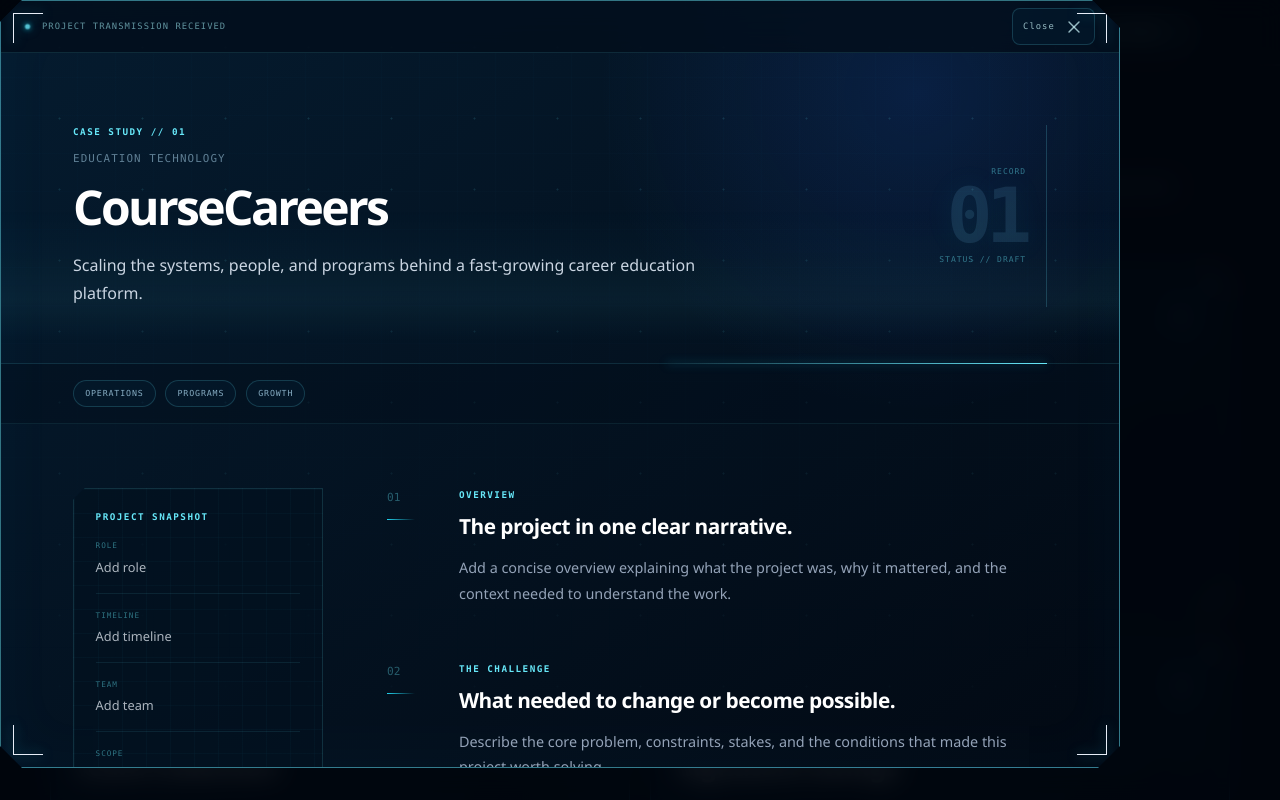
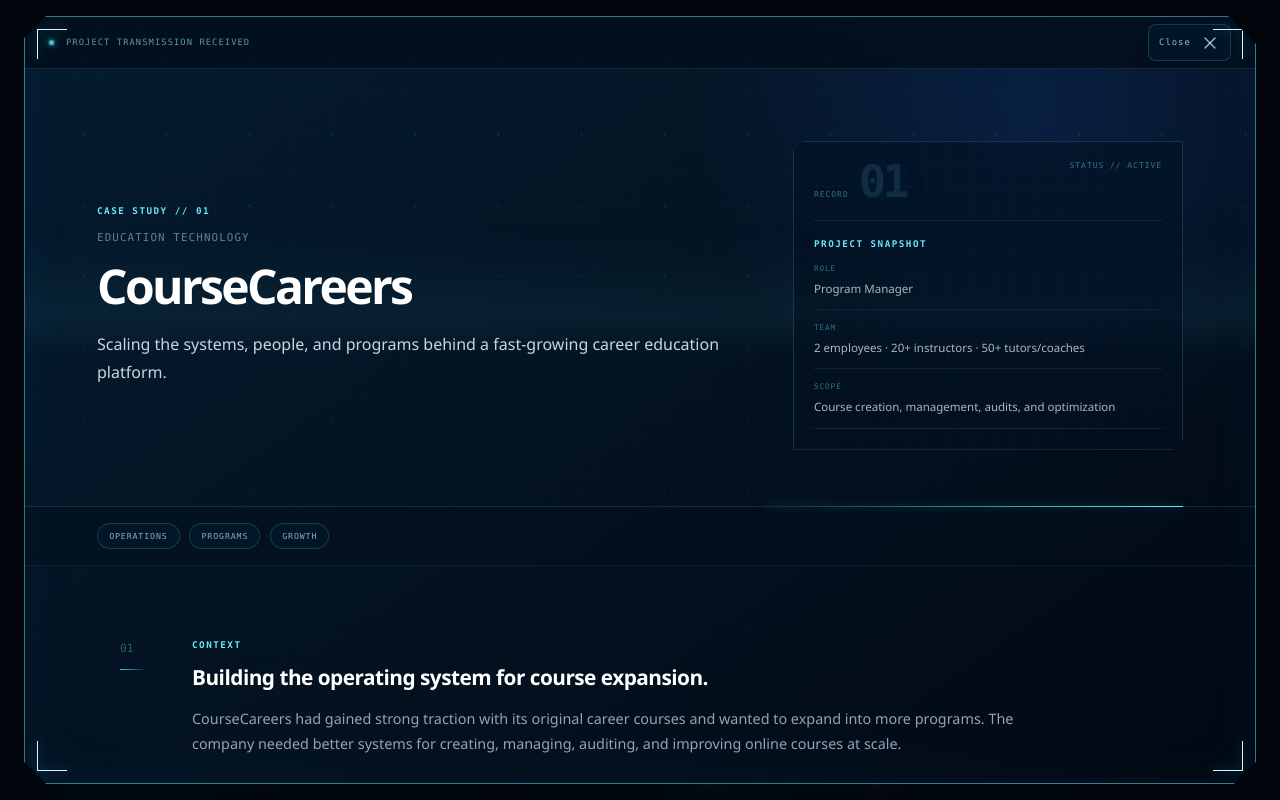
Before and after one commit to colekirky17/ColeKirkpatrick, a Next.js app: page / in a window 1280 px wide. Both pictures are taken after a click on the button 340 px from the left and 1776 px from the top of the page. Shown: the part 1336-2136 px from the top of the page. Built offline with nearby package versions, Linux system fonts and the light colour scheme.

Commit message:
Case study upload #1

```diff
--- a/app/components/case-study-modals.tsx
+++ b/app/components/case-study-modals.tsx
@@ -8,6 +8,24 @@
   description: string;
   tags: string[];
   number: string;
+  snapshot?: {
+    role?: string;
+    timeline?: string;
+    team?: string;
+    scope?: string;
+  };
+  sections?: {
+    label: string;
+    title: string;
+    body?: string;
+    bullets?: string[];
+  }[];
+  outcomes?: {
+    value: string;
+    label: string;
+  }[];
+  outcomeDetails?: string[];
+  skills?: string[];
 };
 
 const caseStudies: CaseStudy[] = [
@@ -18,6 +36,71 @@
       "Scaling the systems, people, and programs behind a fast-growing career education platform.",
     tags: ["Operations", "Programs", "Growth"],
     number: "01",
+    snapshot: {
+      role: "Program Manager",
+      team: "2 employees · 20+ instructors · 50+ tutors/coaches",
+      scope: "Course creation, management, audits, and optimization",
+    },
+    sections: [
+      {
+        label: "Context",
+        title: "Building the operating system for course expansion.",
+        body:
+          "CourseCareers had gained strong traction with its original career courses and wanted to expand into more programs. The company needed better systems for creating, managing, auditing, and improving online courses at scale.",
+      },
+      {
+        label: "The Problem",
+        title: "Expansion needed to become repeatable without losing quality.",
+        bullets: [
+          "Course expansion had previously depended heavily on founder bandwidth.",
+          "There was limited structure around instructor sourcing, course creation, audits, and post-launch improvements.",
+          "Finding credible instructors for new career paths was difficult.",
+          "Quality needed to stay consistent across programs.",
+          "The company needed stronger systems for coaching, tutors, student feedback, and ongoing optimization.",
+        ],
+      },
+      {
+        label: "My Role",
+        title: "Program management across the full education lifecycle.",
+        body:
+          "I researched new course opportunities, sourced instructors, coordinated course launches, built instructor workflows, managed audits, reviewed student feedback, and improved education programs after launch.",
+      },
+      {
+        label: "What I Did",
+        title: "Created structure around people, process, and improvement.",
+        bullets: [
+          "Helped oversee the creation and optimization of 20+ online courses.",
+          "Managed 2 internal employees, 20+ contracted instructors, and 50+ tutors and coaches.",
+          "Built and improved course creation, course management, and audit processes.",
+          "Created SOPs and repeatable workflows for instructors and internal teams.",
+          "Helped support and improve the coaching and tutor ecosystem.",
+          "Used internal data and student feedback to improve course offerings and outcomes.",
+          "Helped execute student-facing product and experience improvements.",
+        ],
+      },
+    ],
+    outcomes: [
+      { value: "20+", label: "Courses launched or optimized" },
+      { value: "50+", label: "Tutors and coaches supported" },
+      { value: "Millions", label: "Education product revenue supported" },
+    ],
+    outcomeDetails: [
+      "Net income per course sale improved through contract and compensation model improvements.",
+      "Graduation and progression rates improved through course quality, coaching, and student experience initiatives.",
+      "Course production, audits, instructor management, and ongoing optimization gained stronger operational structure.",
+    ],
+    skills: [
+      "Program Management",
+      "Business Operations",
+      "Process Building",
+      "SOP Creation",
+      "Instructor Management",
+      "Contractor Management",
+      "Cross-Functional Execution",
+      "Online Education",
+      "Student Experience",
+      "Data-Informed Optimization",
+    ],
   },
   {
     title: "Hungry Bull",
@@ -83,6 +166,14 @@
 export function CaseStudyModals() {
   const dialogRef = useRef<HTMLDialogElement>(null);
   const [selectedStudy, setSelectedStudy] = useState<CaseStudy | null>(null);
+  const snapshotDetails = selectedStudy?.snapshot
+    ? [
+        ["Role", selectedStudy.snapshot.role],
+        ["Timeline", selectedStudy.snapshot.timeline],
+        ["Team", selectedStudy.snapshot.team],
+        ["Scope", selectedStudy.snapshot.scope],
+      ].filter((detail): detail is [string, string] => Boolean(detail[1]))
+    : [];
 
   useEffect(() => {
     const dialog = dialogRef.current;
@@ -206,7 +297,7 @@
 
             <div className="case-modal-scroll">
               <header className="case-modal-header">
-                <div>
+                <div className="case-modal-intro">
                   <p className="case-modal-kicker">
                     Case Study // {selectedStudy.number}
                   </p>
@@ -222,9 +313,26 @@
                   </p>
                 </div>
                 <div className="case-modal-record">
+                  <div className="case-modal-record-heading">
+                    <div>
                       <span>Record</span>
                       <strong>{selectedStudy.number}</strong>
-                  <span>Status // Draft</span>
+                    </div>
+                    <span>Status // Active</span>
+                  </div>
+                  {snapshotDetails.length > 0 ? (
+                    <div className="case-modal-snapshot">
+                      <p className="case-modal-section-label">
+                        Project Snapshot
+                      </p>
+                      {snapshotDetails.map(([label, value]) => (
+                        <div className="case-modal-detail" key={label}>
+                          <span>{label}</span>
+                          <strong>{value}</strong>
+                        </div>
+                      ))}
+                    </div>
+                  ) : null}
                 </div>
               </header>
 
@@ -235,95 +343,73 @@
               </div>
 
               <div className="case-modal-layout">
-                <aside className="case-modal-snapshot">
-                  <p className="case-modal-section-label">Project Snapshot</p>
-                  {[
-                    ["Role", "Add role"],
-                    ["Timeline", "Add timeline"],
-                    ["Team", "Add team"],
-                    ["Scope", "Add scope"],
-                  ].map(([label, value]) => (
-                    <div className="case-modal-detail" key={label}>
-                      <span>{label}</span>
-                      <strong>{value}</strong>
+                <div className="case-modal-content">
+                  {selectedStudy.sections?.map((section, index) => (
+                    <section className="case-modal-section" key={section.label}>
+                      <div className="case-modal-section-number">
+                        {String(index + 1).padStart(2, "0")}
+                      </div>
+                      <div>
+                        <p className="case-modal-section-label">
+                          {section.label}
+                        </p>
+                        <h3>{section.title}</h3>
+                        {section.body ? <p>{section.body}</p> : null}
+                        {section.bullets ? (
+                          <ul className="case-modal-list">
+                            {section.bullets.map((bullet) => (
+                              <li key={bullet}>{bullet}</li>
+                            ))}
+                          </ul>
+                        ) : null}
+                      </div>
+                    </section>
+                  ))}
+
+                  {selectedStudy.outcomes ? (
+                    <section className="case-modal-outcomes">
+                      <div className="case-modal-outcomes-heading">
+                        <p className="case-modal-section-label">
+                          Outcomes & Impact
+                        </p>
+                        <h3>Stronger programs, economics, and execution.</h3>
+                      </div>
+                      <div className="case-modal-outcome-grid">
+                        {selectedStudy.outcomes.map((outcome, index) => (
+                          <div className="case-modal-outcome" key={outcome.label}>
+                            <span>0{index + 1}</span>
+                            <strong>{outcome.value}</strong>
+                            <p>{outcome.label}</p>
                           </div>
                         ))}
-                  <div className="case-modal-transmission">
-                    <span className="case-modal-status-dot" />
-                    Content framework ready
                       </div>
-                </aside>
+                      {selectedStudy.outcomeDetails ? (
+                        <ul className="case-modal-list case-modal-outcome-list">
+                          {selectedStudy.outcomeDetails.map((outcome) => (
+                            <li key={outcome}>{outcome}</li>
+                          ))}
+                        </ul>
+                      ) : null}
+                    </section>
+                  ) : null}
 
-                <div className="case-modal-content">
-                  <section className="case-modal-section">
-                    <div className="case-modal-section-number">01</div>
+                  {selectedStudy.skills ? (
+                    <section className="case-modal-skills">
+                      <p className="case-modal-section-label">Skills Applied</p>
                       <div>
-                      <p className="case-modal-section-label">Overview</p>
-                      <h3>The project in one clear narrative.</h3>
-                      <p>
-                        Add a concise overview explaining what the project was,
-                        why it mattered, and the context needed to understand the
-                        work.
-                      </p>
+                        {selectedStudy.skills.map((skill) => (
+                          <span key={skill}>{skill}</span>
+                        ))}
                       </div>
                     </section>
+                  ) : null}
 
-                  <section className="case-modal-section">
-                    <div className="case-modal-section-number">02</div>
-                    <div>
-                      <p className="case-modal-section-label">The Challenge</p>
-                      <h3>What needed to change or become possible.</h3>
-                      <p>
-                        Describe the core problem, constraints, stakes, and the
-                        conditions that made this project worth solving.
-                      </p>
+                  {!selectedStudy.sections ? (
+                    <div className="case-modal-empty">
+                      <span className="case-modal-status-dot" />
+                      Case study content awaiting transmission
                     </div>
-                  </section>
-
-                  <section className="case-modal-section">
-                    <div className="case-modal-section-number">03</div>
-                    <div>
-                      <p className="case-modal-section-label">
-                        My Role & Contribution
-                      </p>
-                      <h3>What you owned and how you moved it forward.</h3>
-                      <p>
-                        Clarify your responsibilities, decisions, leadership,
-                        collaboration, and direct contribution to the outcome.
-                      </p>
-                    </div>
-                  </section>
-
-                  <section className="case-modal-section">
-                    <div className="case-modal-section-number">04</div>
-                    <div>
-                      <p className="case-modal-section-label">The Approach</p>
-                      <h3>The systems, strategy, and execution.</h3>
-                      <p>
-                        Walk through the major phases of the work, including the
-                        choices, operating principles, and turning points that
-                        shaped the result.
-                      </p>
-                    </div>
-                  </section>
-
-                  <section className="case-modal-outcomes">
-                    <div className="case-modal-outcomes-heading">
-                      <p className="case-modal-section-label">Outcomes & Impact</p>
-                      <h3>Make the result measurable.</h3>
-                    </div>
-                    <div className="case-modal-outcome-grid">
-                      {["Primary result", "Business impact", "Key learning"].map(
-                        (label, index) => (
-                          <div className="case-modal-outcome" key={label}>
-                            <span>0{index + 1}</span>
-                            <strong>Add metric</strong>
-                            <p>{label}</p>
-                          </div>
-                        ),
-                      )}
-                    </div>
-                  </section>
+                  ) : null}
                 </div>
               </div>
 
--- a/app/globals.css
+++ b/app/globals.css
@@ -1066,9 +1066,10 @@
 }
 
 .case-modal {
-  width: min(1120px, calc(100% - 2rem));
+  width: min(1440px, calc(100% - 3rem));
   max-width: none;
-  max-height: min(900px, calc(100dvh - 2rem));
+  max-height: min(940px, calc(100dvh - 2rem));
+  margin: auto;
   overflow: hidden;
   border: 0;
   padding: 0;
@@ -1090,7 +1091,7 @@
 
 .case-modal-frame {
   position: relative;
-  height: min(900px, calc(100dvh - 2rem));
+  height: min(940px, calc(100dvh - 2rem));
   overflow: hidden;
   border: 1px solid rgba(103, 232, 249, 0.48);
   background:
@@ -1262,10 +1263,14 @@
 .case-modal-header {
   position: relative;
   display: grid;
-  grid-template-columns: minmax(0, 1fr) 150px;
-  gap: 3rem;
+  grid-template-columns: minmax(0, 1fr) minmax(310px, 390px);
+  gap: 4rem;
   border-bottom: 1px solid rgba(103, 232, 249, 0.12);
   padding: 4.5rem 4.5rem 3.5rem;
+}
+
+.case-modal-intro {
+  align-self: center;
 }
 
 .case-modal-header::after {
@@ -1299,22 +1304,46 @@
 }
 
 .case-modal-record {
-  display: flex;
-  min-height: 160px;
-  flex-direction: column;
-  align-items: flex-end;
-  justify-content: center;
-  border-right: 1px solid rgba(103, 232, 249, 0.2);
-  padding-right: 1.25rem;
+  align-self: start;
+  border: 1px solid rgba(103, 232, 249, 0.16);
+  background:
+    linear-gradient(rgba(56, 189, 248, 0.025) 1px, transparent 1px),
+    linear-gradient(90deg, rgba(56, 189, 248, 0.025) 1px, transparent 1px),
+    rgba(3, 17, 31, 0.58);
+  background-size: 22px 22px;
+  padding: 1.15rem 1.25rem 1.25rem;
   font-family: var(--font-mono-stack);
   font-size: 0.5rem;
   letter-spacing: 0.12em;
   text-transform: uppercase;
   color: rgba(103, 232, 249, 0.45);
-}
-
-.case-modal-record strong {
-  font-size: 4.75rem;
+  clip-path: polygon(
+    0 10px,
+    10px 0,
+    100% 0,
+    100% calc(100% - 10px),
+    calc(100% - 10px) 100%,
+    0 100%
+  );
+}
+
+.case-modal-record-heading {
+  display: flex;
+  align-items: flex-start;
+  justify-content: space-between;
+  gap: 1rem;
+  border-bottom: 1px solid rgba(103, 232, 249, 0.1);
+  padding-bottom: 0.9rem;
+}
+
+.case-modal-record-heading > div {
+  display: flex;
+  align-items: baseline;
+  gap: 0.65rem;
+}
+
+.case-modal-record-heading strong {
+  font-size: 2.8rem;
   font-weight: 600;
   line-height: 1;
   letter-spacing: -0.08em;
@@ -1344,29 +1373,18 @@
 }
 
 .case-modal-layout {
-  display: grid;
-  grid-template-columns: 250px minmax(0, 1fr);
-  gap: 4rem;
-  padding: 4rem 4.5rem 5rem;
+  padding: 4.5rem 4.5rem 5rem;
 }
 
 .case-modal-snapshot {
-  align-self: start;
-  border: 1px solid rgba(103, 232, 249, 0.15);
-  background:
-    linear-gradient(rgba(56, 189, 248, 0.03) 1px, transparent 1px),
-    linear-gradient(90deg, rgba(56, 189, 248, 0.03) 1px, transparent 1px),
-    rgba(3, 17, 31, 0.66);
-  background-size: 24px 24px;
-  padding: 1.35rem;
-  clip-path: polygon(0 12px, 12px 0, 100% 0, 100% calc(100% - 12px), calc(100% - 12px) 100%, 0 100%);
+  padding-top: 1rem;
 }
 
 .case-modal-detail {
   display: grid;
   gap: 0.35rem;
   border-bottom: 1px solid rgba(103, 232, 249, 0.09);
-  padding: 1rem 0;
+  padding: 0.75rem 0;
 }
 
 .case-modal-detail span {
@@ -1377,27 +1395,21 @@
   color: rgba(103, 232, 249, 0.45);
 }
 
-.case-modal-detail strong {
-  font-size: 0.8rem;
+.case-modal-record .case-modal-detail strong {
+  font-family: var(--font-sans-stack);
+  font-size: 0.72rem;
   font-weight: 500;
+  line-height: 1.5;
+  letter-spacing: 0;
+  text-transform: none;
   color: rgba(226, 232, 240, 0.76);
-}
-
-.case-modal-transmission {
-  display: flex;
-  align-items: center;
-  gap: 0.6rem;
-  margin-top: 1rem;
-  font-family: var(--font-mono-stack);
-  font-size: 0.48rem;
-  letter-spacing: 0.08em;
-  text-transform: uppercase;
-  color: rgba(103, 232, 249, 0.58);
 }
 
 .case-modal-content {
   display: grid;
-  gap: 3.5rem;
+  max-width: 1040px;
+  gap: 4rem;
+  margin-inline: auto;
 }
 
 .case-modal-section {
@@ -1433,10 +1445,40 @@
 
 .case-modal-section p:last-child {
   margin-top: 0.8rem;
-  max-width: 640px;
+  max-width: 860px;
   font-size: 0.9rem;
   line-height: 1.75;
   color: #94a3b8;
+}
+
+.case-modal-list {
+  display: grid;
+  max-width: 900px;
+  gap: 0.7rem;
+  margin-top: 1.1rem;
+  padding: 0;
+  list-style: none;
+}
+
+.case-modal-list li {
+  position: relative;
+  padding-left: 1.2rem;
+  font-size: 0.88rem;
+  line-height: 1.7;
+  color: #94a3b8;
+}
+
+.case-modal-list li::before {
+  position: absolute;
+  top: 0.72em;
+  left: 0;
+  width: 5px;
+  height: 5px;
+  border: 1px solid rgba(103, 232, 249, 0.75);
+  background: rgba(34, 211, 238, 0.2);
+  box-shadow: 0 0 7px rgba(34, 211, 238, 0.45);
+  content: "";
+  transform: rotate(45deg);
 }
 
 .case-modal-outcomes {
@@ -1483,6 +1525,59 @@
   margin-top: 0.55rem;
   font-size: 0.75rem;
   color: #64748b;
+}
+
+.case-modal-outcome-list {
+  grid-template-columns: repeat(3, minmax(0, 1fr));
+  max-width: none;
+  gap: 1rem;
+  margin-top: 1.5rem;
+}
+
+.case-modal-outcome-list li {
+  border-top: 1px solid rgba(103, 232, 249, 0.1);
+  padding-top: 1rem;
+  padding-right: 0.5rem;
+}
+
+.case-modal-outcome-list li::before {
+  top: 1.72em;
+}
+
+.case-modal-skills {
+  border-top: 1px solid rgba(103, 232, 249, 0.13);
+  padding-top: 2rem;
+}
+
+.case-modal-skills > div {
+  display: flex;
+  flex-wrap: wrap;
+  gap: 0.55rem;
+  margin-top: 1rem;
+}
+
+.case-modal-skills span {
+  border: 1px solid rgba(103, 232, 249, 0.14);
+  background: rgba(8, 47, 73, 0.16);
+  padding: 0.48rem 0.7rem;
+  font-family: var(--font-mono-stack);
+  font-size: 0.5rem;
+  letter-spacing: 0.08em;
+  text-transform: uppercase;
+  color: rgba(186, 230, 253, 0.65);
+}
+
+.case-modal-empty {
+  display: flex;
+  min-height: 260px;
+  align-items: center;
+  justify-content: center;
+  gap: 0.75rem;
+  font-family: var(--font-mono-stack);
+  font-size: 0.58rem;
+  letter-spacing: 0.12em;
+  text-transform: uppercase;
+  color: rgba(103, 232, 249, 0.48);
 }
 
 .case-modal-footer {
@@ -2236,17 +2331,10 @@
   }
 
   .case-modal-record {
-    min-height: auto;
-    flex-direction: row;
-    align-items: center;
-    justify-content: flex-start;
-    gap: 0.75rem;
-    border-right: 0;
-    border-left: 1px solid rgba(103, 232, 249, 0.2);
-    padding: 0.5rem 0 0.5rem 1rem;
-  }
-
-  .case-modal-record strong {
+    width: 100%;
+  }
+
+  .case-modal-record-heading strong {
     font-size: 2rem;
   }
 
@@ -2255,8 +2343,6 @@
   }
 
   .case-modal-layout {
-    grid-template-columns: 1fr;
-    gap: 2.5rem;
     padding: 3rem 2rem 4rem;
   }
 
@@ -2266,9 +2352,12 @@
     gap: 0 1.5rem;
   }
 
-  .case-modal-snapshot > .case-modal-section-label,
-  .case-modal-transmission {
+  .case-modal-snapshot > .case-modal-section-label {
     grid-column: 1 / -1;
+  }
+
+  .case-modal-outcome-list {
+    grid-template-columns: 1fr;
   }
 
   .case-modal-footer {
@@ -2483,7 +2572,6 @@
   }
 
   .case-modal-layout {
-    gap: 2.25rem;
     padding: 2.5rem 1.35rem 3.5rem;
   }
 
@@ -2491,8 +2579,11 @@
     grid-template-columns: 1fr;
   }
 
-  .case-modal-snapshot > .case-modal-section-label,
-  .case-modal-transmission {
+  .case-modal-record .case-modal-detail strong {
+    font-size: 0.78rem;
+  }
+
+  .case-modal-snapshot > .case-modal-section-label {
     grid-column: auto;
   }
 
```
Lines whose indentation alone changed are shown as unchanged.
